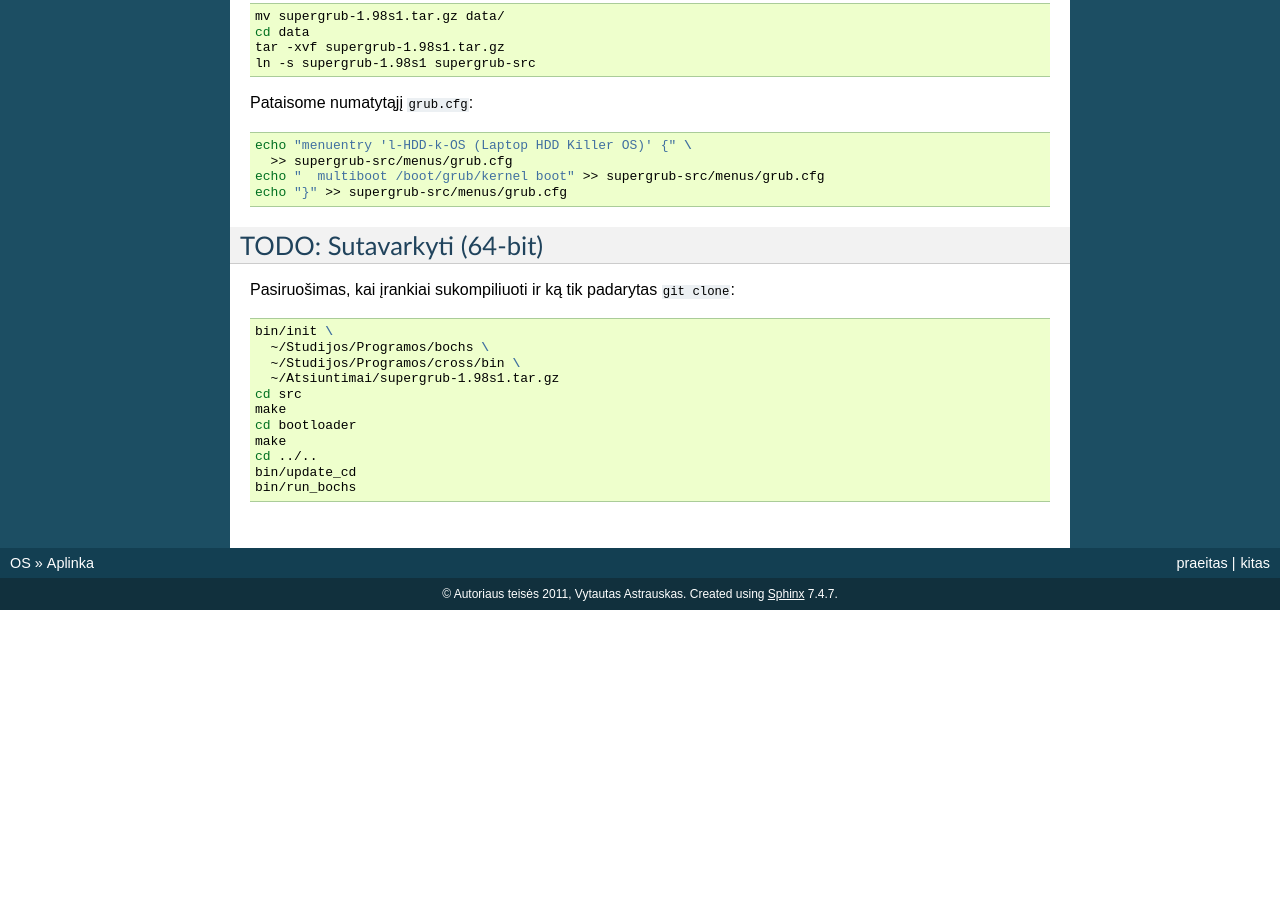
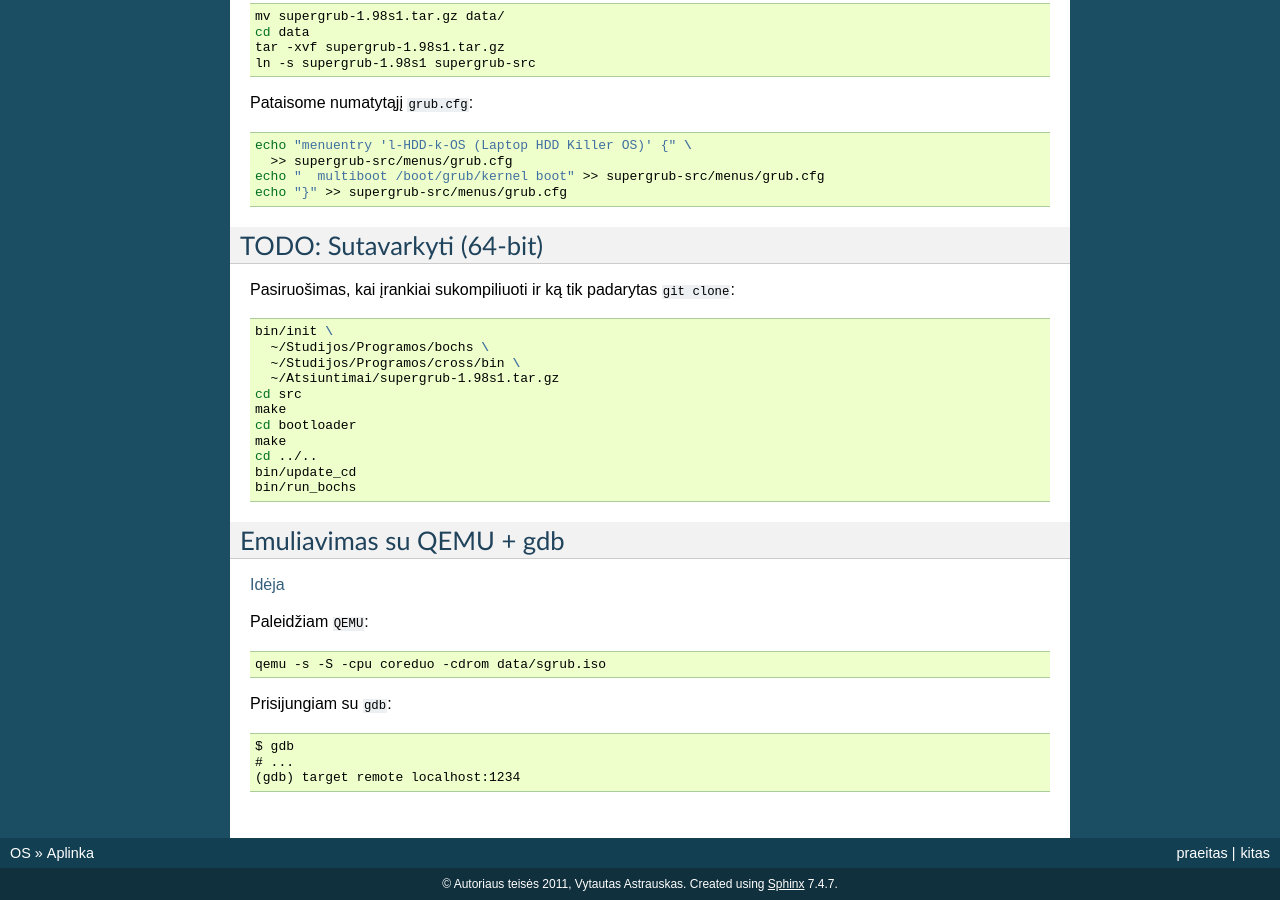
Before and after one commit to vakaras/OS, a Sphinx documentation site: the page built from doc/Real/source/aplinka.rst, in a window 1280 px wide and 900 px high, scrolled down 2961 px. Built offline with Sphinx 7.4.7, drawn with Linux system fonts in a browser that asks for light colours; formulas are drawn with MathJax 3; before the commit the page ends 3571 px from its top, so only the background shows below that; some of the changed text lies outside the part shown.

Commit message:
Pridėtas aprašymas, kaip dirbti su QEMU.

```diff
--- a/doc/Real/source/aplinka.rst
+++ b/doc/Real/source/aplinka.rst
@@ -229,3 +229,22 @@ Pasiruošimas, kai įrankiai sukompiliuoti ir ką tik padarytas ``git clone``:
   cd ../..
   bin/update_cd
   bin/run_bochs
+
+Emuliavimas su QEMU + gdb
+=========================
+
+`Idėja <http://weichong78.blogspot.com/2010/04/vmware-qemu-and-gdb-for-boot-time-real.html>`_
+
+Paleidžiam ``QEMU``:
+
+.. code-block:: bash
+
+  qemu -s -S -cpu coreduo -cdrom data/sgrub.iso
+
+Prisijungiam su ``gdb``:
+
+.. code-block:: bashprompt
+
+  $ gdb
+  # ...
+  (gdb) target remote localhost:1234
```
